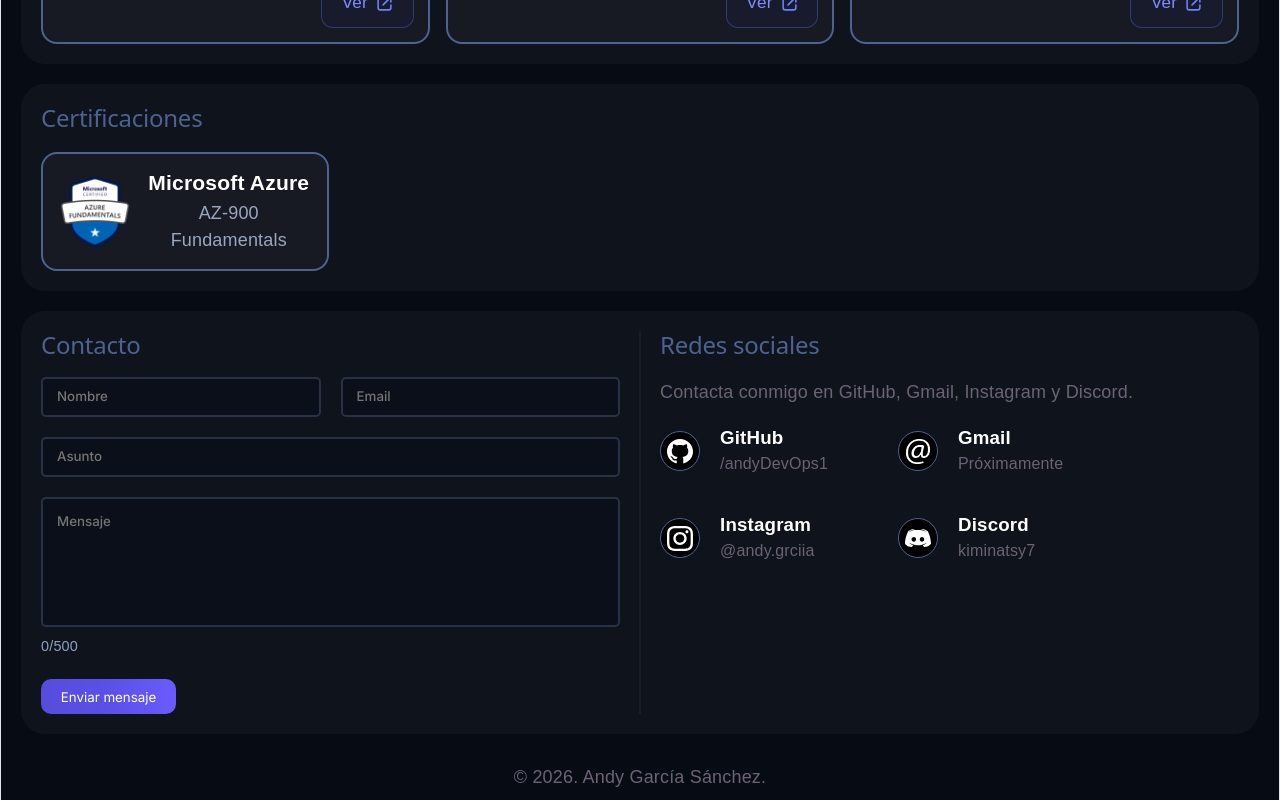
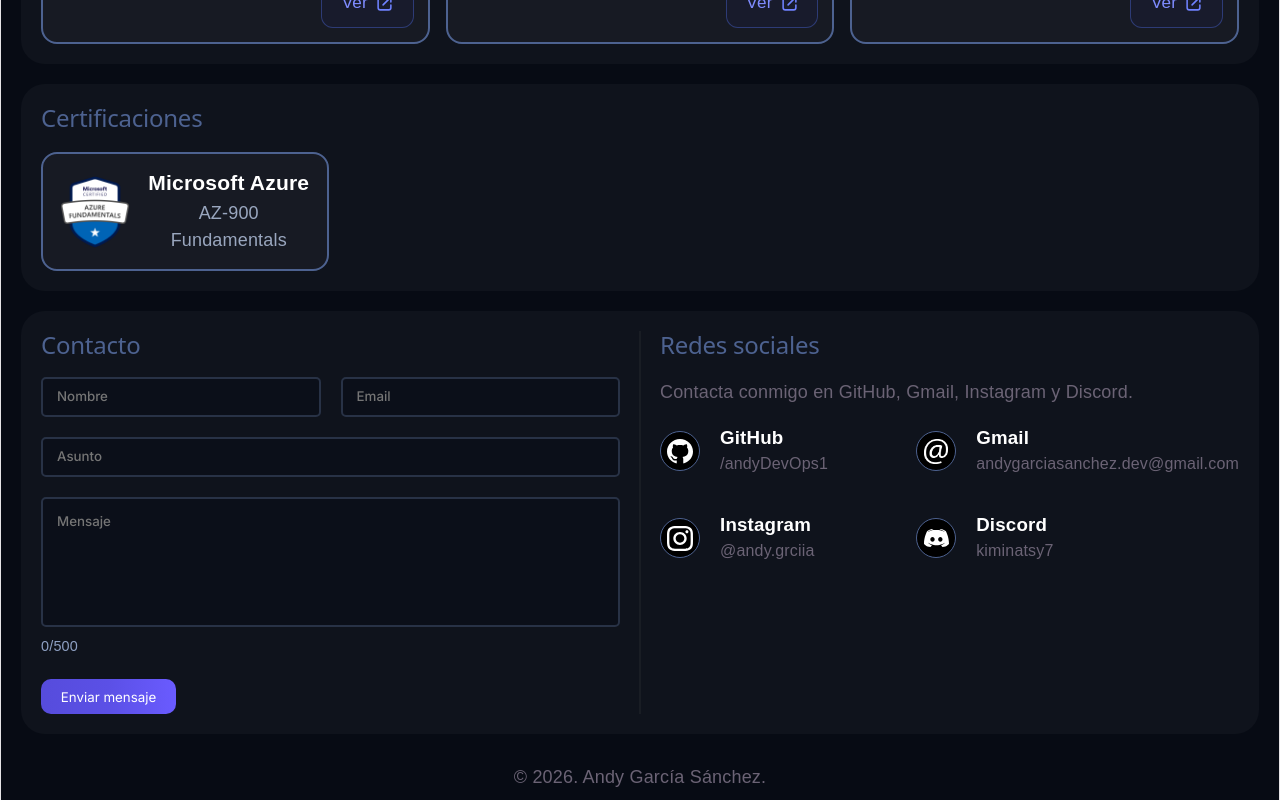
Before and after one commit to andyDevOps1/AGSPortfolio, a React (Vite) app: page / in a window 1280 px wide. Shown: the part 2263-3063 px from the top of the page. Built offline with nearby package versions, Linux system fonts and the light colour scheme.

Commit message:
Add email

```diff
--- a/src/contacto.jsx
+++ b/src/contacto.jsx
@@ -95,7 +95,7 @@ function Contacto() {
                         </div>
                         <div className='texto-img'>
                             <h3>Gmail</h3>
-                            <p>Próximamente</p>
+                            <p>andygarciasanchez.dev@gmail.com</p>
                         </div>
                     </div>
                     <div className='rrss'>
```
